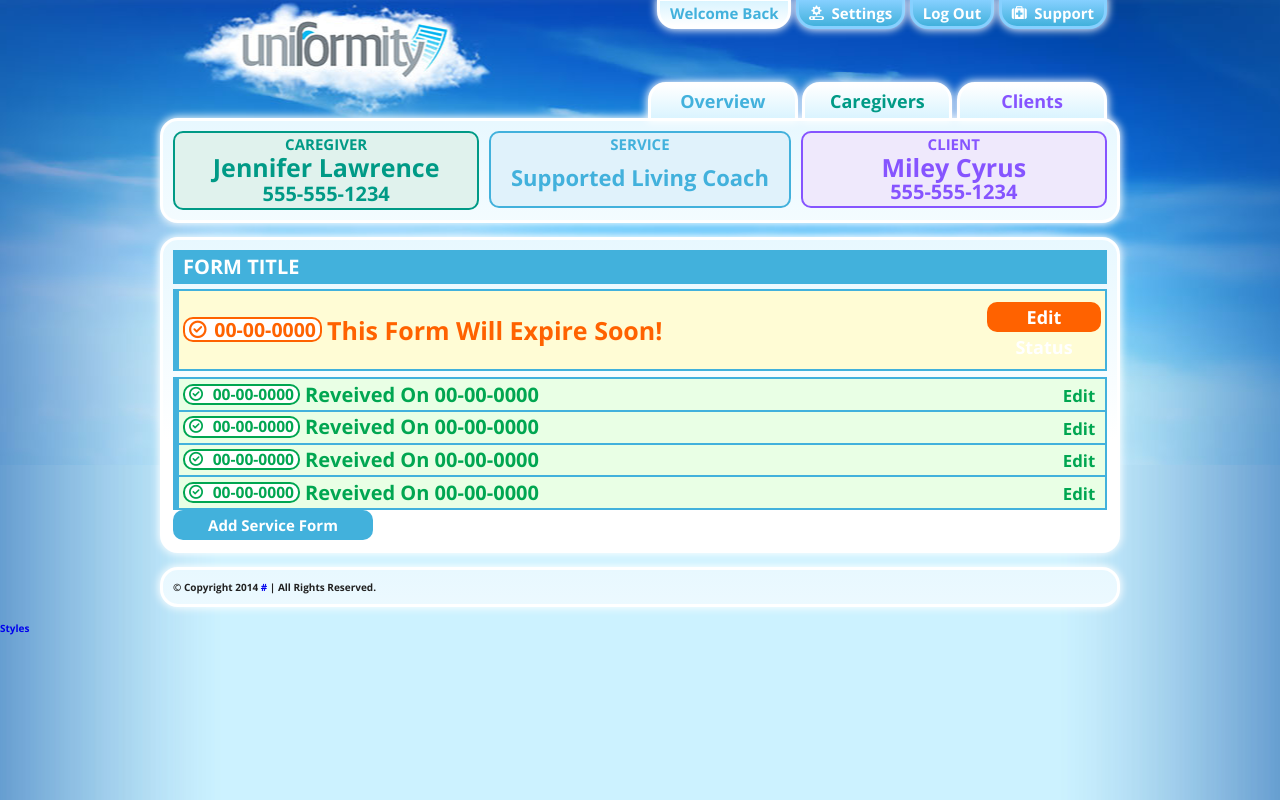
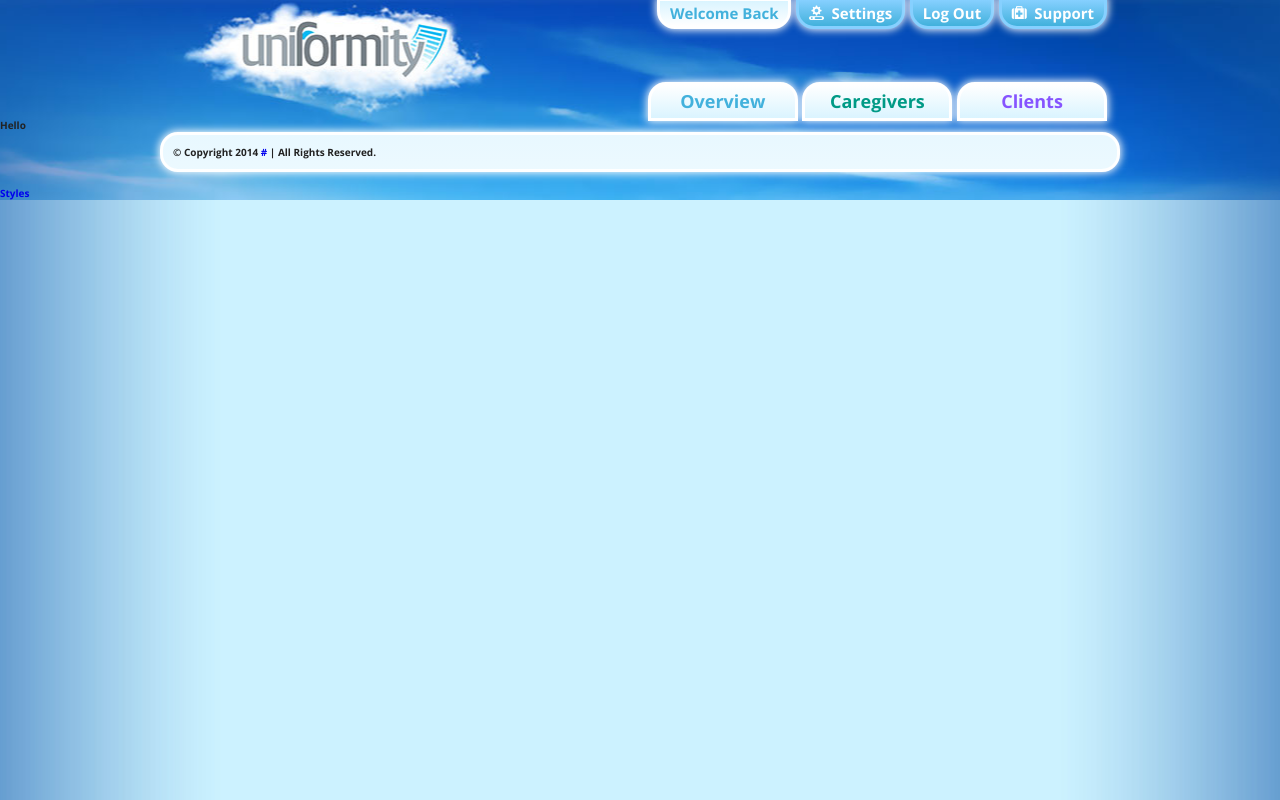
Before and after one commit to roberttstephens/not_uniformity, a Flask app: page /service/1/form/1 in a window 1280 px wide. Run offline with Flask 2, Linux system fonts and the light colour scheme; data that the repository does not hold is empty; style sheets or scripts are compiled from the project's sources; some libraries are stand-ins or nearby versions.

Commit message:
Make service_form a blank page.

```diff
--- a/app/templates/service_form.html
+++ b/app/templates/service_form.html
@@ -1,82 +1,6 @@
 {% extends "base.html" %}
-{% block title %}Index{% endblock %}
+{% block title %}The name{% endblock %}
 {% block content %}
 {% include 'flash.html' %}
-<section class="container">
-    <div class="grid">
-        <div class="col-1-3">
-            <div class="box-title caregiver-light">
-                <p class="title">caregiver</p>
-                <p class="name">jennifer lawrence</p>
-                <p class="phone">
-                    <i class="icon-user-add"></i>555-555-1234</p>
-            </div><!-- caregiver -->
-        </div>
-        <div class="col-1-3">
-            <div class="box-title service-light">
-                <p class="title">service</p>
-                <div class="service-wrap">
-                    <p class="service">supported living coach</p>
-                </div>
-            </div><!-- service -->
-        </div>
-        <div class="col-1-3">
-            <div class="box-title client-light">
-                <p class="title">client</p>
-                <p class="name">miley cyrus</p>
-                <p class="phone">555-555-1234</p>
-            </div><!-- client -->
-        </div>
-    </div>
-</section><!-- service header -->
-<section class="container">
-   <table class="form current-status service-light">
-      <caption class="service-dark">
-        <h3>form title</h3>
-      </caption>
-        <tbody>
-            <tr>
-                <td class="expiration-date yellow-cell">
-                    <span class="expiration-date"><span class="icon-cirlcereceived"></span>00-00-0000</span>
-                </td>
-                <td class="status yellow-cell">this form will expire soon!</td>
-                <td class="edit yellow-cell"><a href="#" class="button" role="button">edit status</a></td>
-            </tr>
-        </tbody>
-    </table>
-    <table class="form record service-light">
-        <tbody>
-            <tr>
-                <td class="expiration-date green-cell">
-                    <span class="expiration-date"><span class="icon-cirlcereceived"></span>00-00-0000</span>
-                </td>
-                <td class="status green-cell">reveived on 00-00-0000</td>
-                <td class="edit green-cell"><a href="#">edit</a></td>
-            </tr>
-            <tr>
-                <td class="expiration-date green-cell">
-                    <span class="expiration-date"><span class="icon-cirlcereceived"></span>00-00-0000</span>
-                </td>
-                <td class="status green-cell">reveived on 00-00-0000</td>
-                <td class="edit green-cell"><a href="#">edit</a></td>
-            </tr>
-            <tr>
-                <td class="expiration-date green-cell">
-                    <span class="expiration-date"><span class="icon-cirlcereceived"></span>00-00-0000</span>
-                </td>
-                <td class="status green-cell">reveived on 00-00-0000</td>
-                <td class="edit green-cell"><a href="#">edit</a></td>
-            </tr>
-            <tr>
-                <td class="expiration-date green-cell">
-                    <span class="expiration-date"><span class="icon-cirlcereceived"></span>00-00-0000</span>
-                </td>
-                <td class="status green-cell">reveived on 00-00-0000</td>
-                <td class="edit green-cell"><a href="#">edit</a></td>
-            </tr>
-        </tbody>
-    </table><!-- role forms -->
-    <a href="#" class="button service-dark" role="button">add service form</a>
-</section><!-- overview -->
-
+<p>Hello</p>
 {% endblock %}
```
